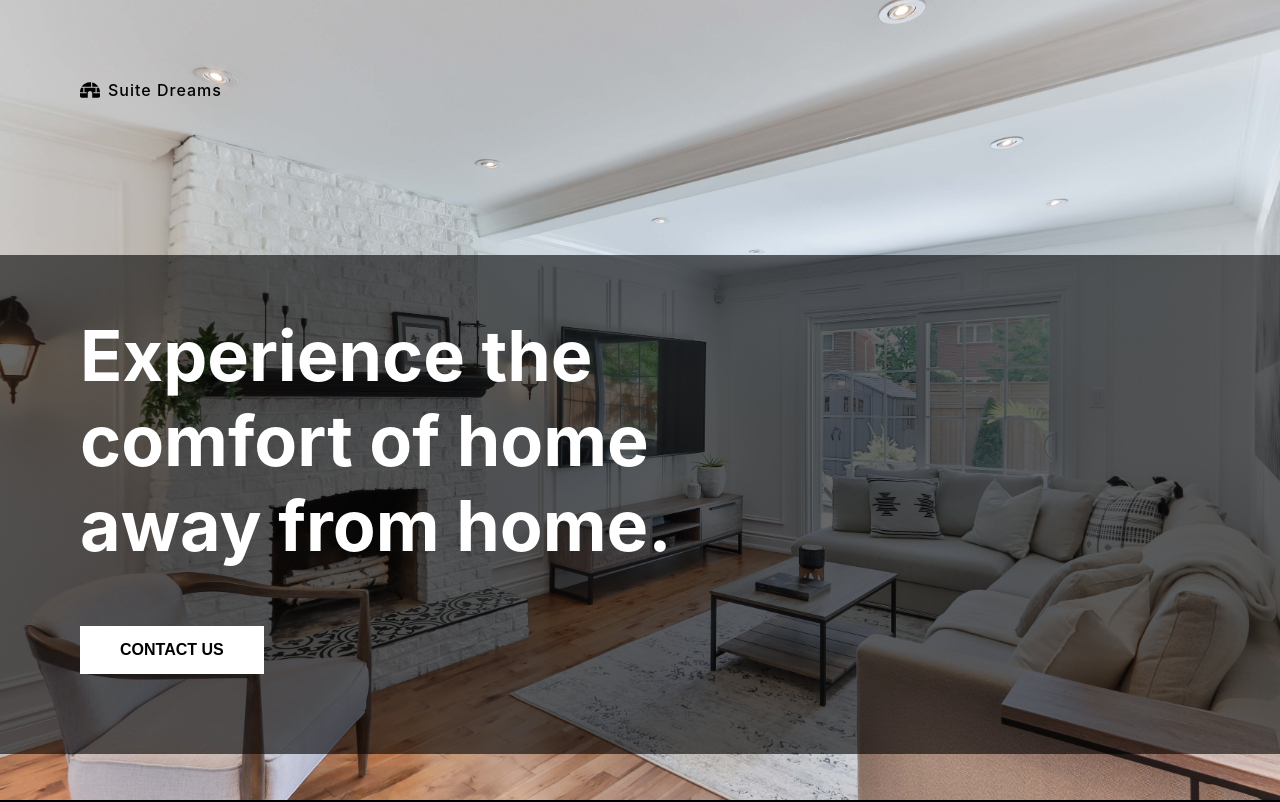
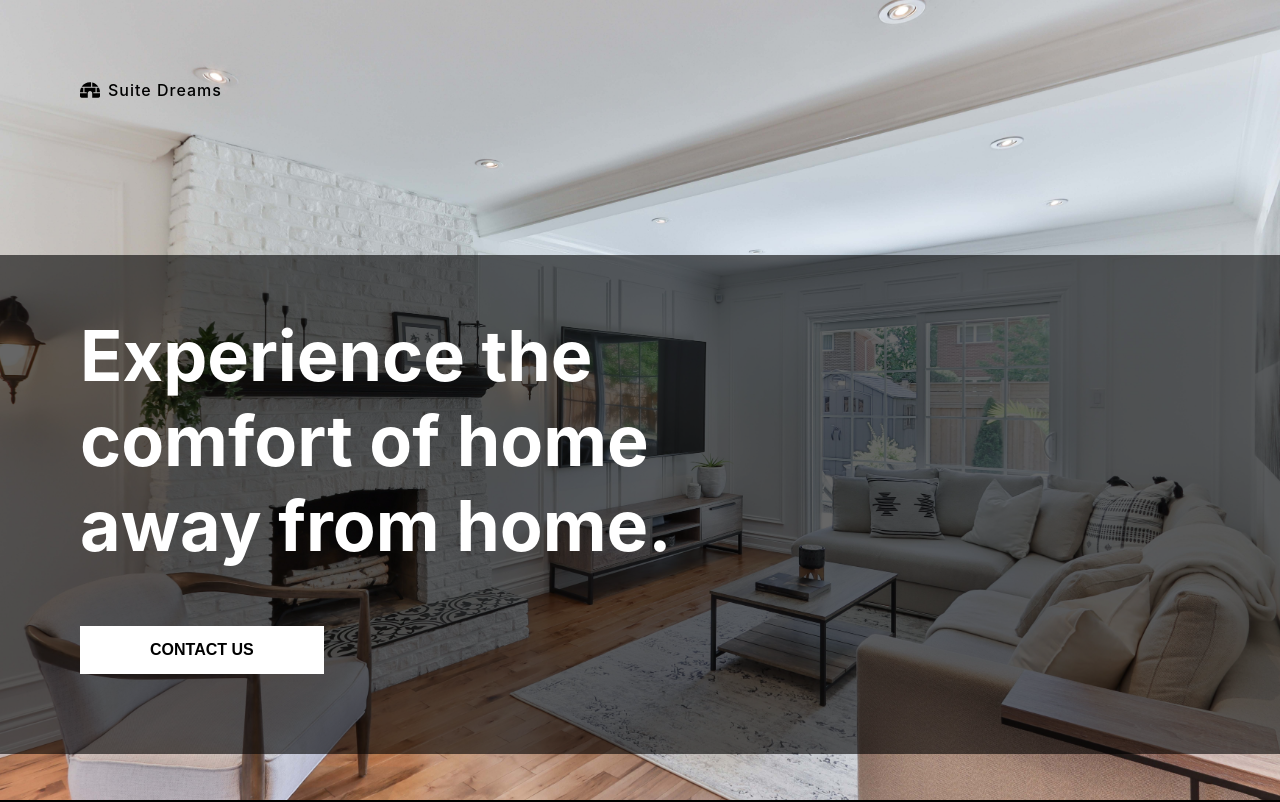
Before and after one commit to alvillaraza/rental, a React (Create React App) app: page / in a window 1280 px wide. Shown: the top 802 px of the page. Built offline with nearby package versions, Linux system fonts and the light colour scheme.

Commit message:
button size

```diff
--- a/src/App.css
+++ b/src/App.css
@@ -29,7 +29,7 @@
   background-color: white;
   border: none;
   color: black;
-  padding: 15px 40px;
+  padding: 15px 70px;
   text-align: center;
   text-decoration: none;
   display: inline-block;
--- a/src/App.less
+++ b/src/App.less
@@ -33,7 +33,7 @@
     background-color: white;
     border: none;
     color: black;
-    padding: 15px 40px;
+    padding: 15px 70px;
     text-align: center;
     text-decoration: none;
     display: inline-block;
```
